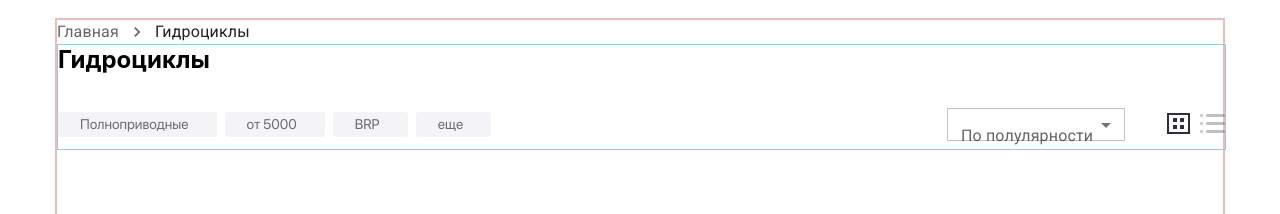
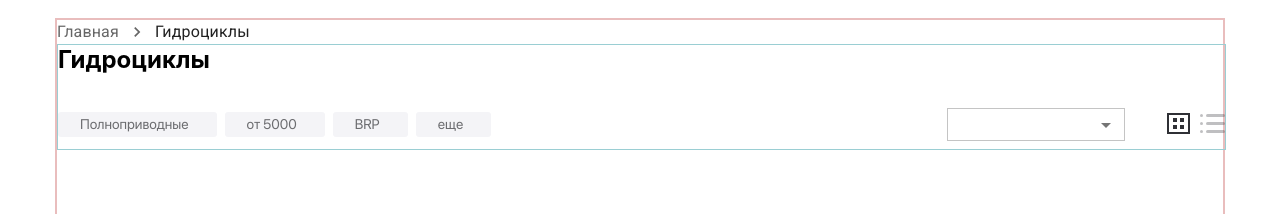
Before and after one commit to ladudasha/Group-shops, a React (Create React App) app: page / in a window 1280 px wide. Shown: the part 2900-3114 px from the top of the page. Built offline with nearby package versions, Linux system fonts and the light colour scheme.

Commit message:
FilterTopSelect

```diff
--- a/src/components/filter-block/price-select/PriceSelect.jsx
+++ b/src/components/filter-block/price-select/PriceSelect.jsx
@@ -21,8 +21,8 @@ import Select from '@mui/material/Select';
                 <FormControl variant="standard" sx={{ m: 1, minWidth: 68, minHeight:20, margin:0, padding:0,}}>
                     <InputLabel id="demo-simple-select-standard-label"></InputLabel>
                     <Select
-                        // labelId="demo-simple-select-standard-label"
-                        // id="demo-simple-select-standard"
+                        labelId="demo-simple-select-standard-label"
+                        id="demo-simple-select-standard"
                         value={speed}
                         // onChange={handleChange}
                         // class="glyphicon glyphicon-menu-down blue"
--- a/src/components/filter-top-select/FilterTopSelect.jsx
+++ b/src/components/filter-top-select/FilterTopSelect.jsx
@@ -36,12 +36,13 @@ export default function SelectLabels(props) {
   return (
     <div>
       <FormControl className={s.selectHeader} sx={{ m: 1, minWidth: 178, }}>
-      <InputLabel className={s.selectLabel}>По полулярности</InputLabel>
+      {/* <InputLabel className={s.selectLabel}>По полулярности</InputLabel> */}
         <Select
 
           value={age}
           onChange={handleChange}
           displayEmpty
+          autoWidth
           className={classes.root}
         >
           <MenuItem value={10}>По популярности</MenuItem>
```
